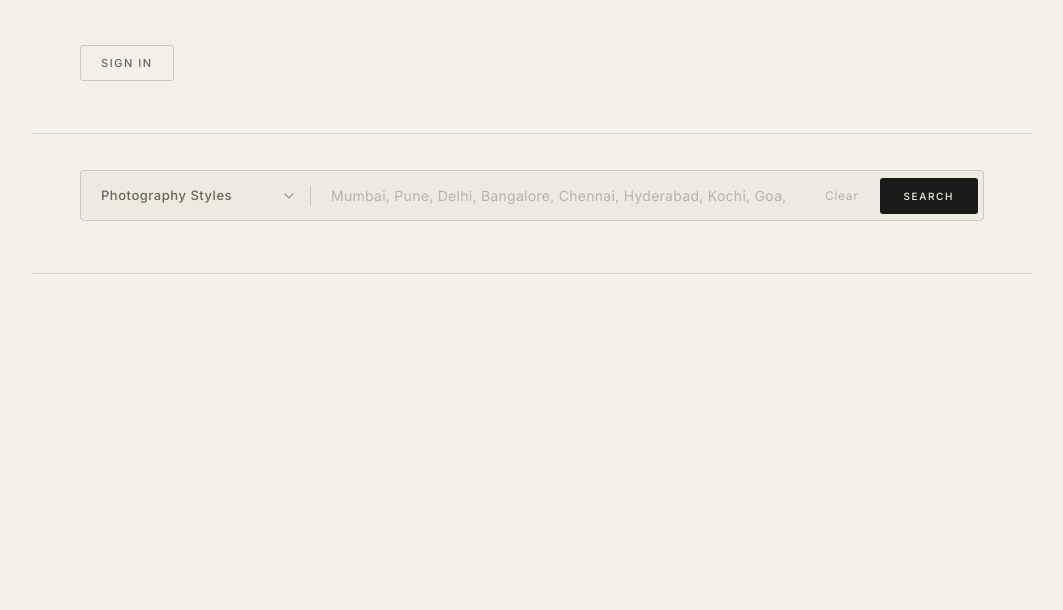
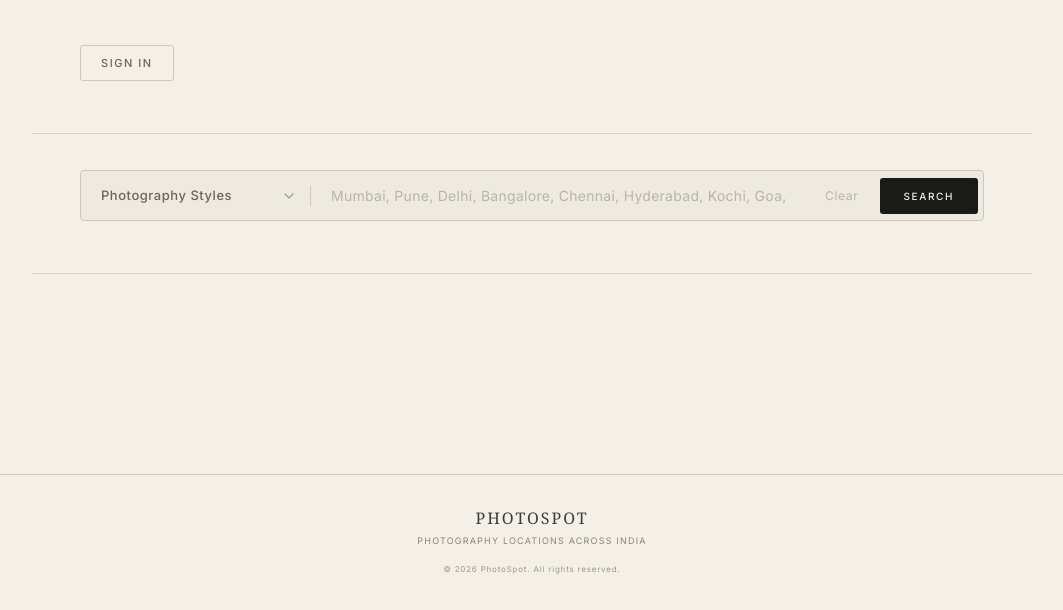
Before and after one commit to ASKDev007/photography-location-finder, a website: page index.html in a window 1280 px wide. Shown: the part 344-954 px from the top of the page, without its empty margins (108-1171 px from the left). Before the commit the page ends 800 px from the top, so only its background shows below. Drawn offline with nearby package versions, Linux system fonts and the light colour scheme; no server answers; a web font is replaced by a local one.

Commit message:
Polish UI and add site footer

```diff
--- a/index.html
+++ b/index.html
@@ -100,5 +100,11 @@
 
     <script src="script.js"></script>
 
+    <footer class="site-footer">
+    <div class="footer-brand">PhotoSpot</div>
+    <div class="footer-tagline">Photography locations across India</div>
+    <div class="footer-copyright">© 2026 PhotoSpot. All rights reserved.</div>
+</footer>
+
 </body>
 </html>
--- a/style.css
+++ b/style.css
@@ -739,12 +739,12 @@ body {
     font-size: 9px;
     letter-spacing: 1.2px;
     text-transform: uppercase;
-    color: #3f3c36;
-    background: #f4f0e8;
-    border: 1px solid #aaa59a;
+    color: #2f2c27;
+    background: #e1ddd2;
+    border: 1px solid #918b80;
     border-radius: 3px;
     padding: 10px 14px;
-    min-height: 38px;
+    min-height: 36px;
     cursor: pointer;
     transition: border-color 0.2s, color 0.2s, background 0.2s, transform 0.1s;
     text-align: center;
@@ -753,7 +753,7 @@ body {
 .action-btn:hover {
     border-color: #5f5a50;
     color: #1a1a18;
-    background: #e0dbd0;
+    background: #d4cfc3;
 }
 
 .action-btn:active {
@@ -763,7 +763,7 @@ body {
 .action-btn.selected {
     border-color: #5f5a50;
     color: #1a1a18;
-    background: #d9d4c8;
+    background: #c9c3b6;
 }
 
 
@@ -944,3 +944,34 @@ body {
     background: #e8e4da;
     border-color: #5f5a50;
 }
+
+/* ─── Site Footer ───────────────────────────────────────── */
+.site-footer {
+    margin-top: 80px;
+    padding: 32px 24px 36px;
+    border-top: 1px solid #d0cabd;
+    text-align: center;
+}
+
+.footer-brand {
+    font-family: 'Georgia', serif;
+    font-size: 16px;
+    letter-spacing: 2px;
+    text-transform: uppercase;
+    color: #3f3c36;
+}
+
+.footer-tagline {
+    margin-top: 6px;
+    font-size: 9px;
+    letter-spacing: 1.2px;
+    text-transform: uppercase;
+    color: #8a857b;
+}
+
+.footer-copyright {
+    margin-top: 18px;
+    font-size: 8px;
+    letter-spacing: 0.8px;
+    color: #9a958b;
+}
```
